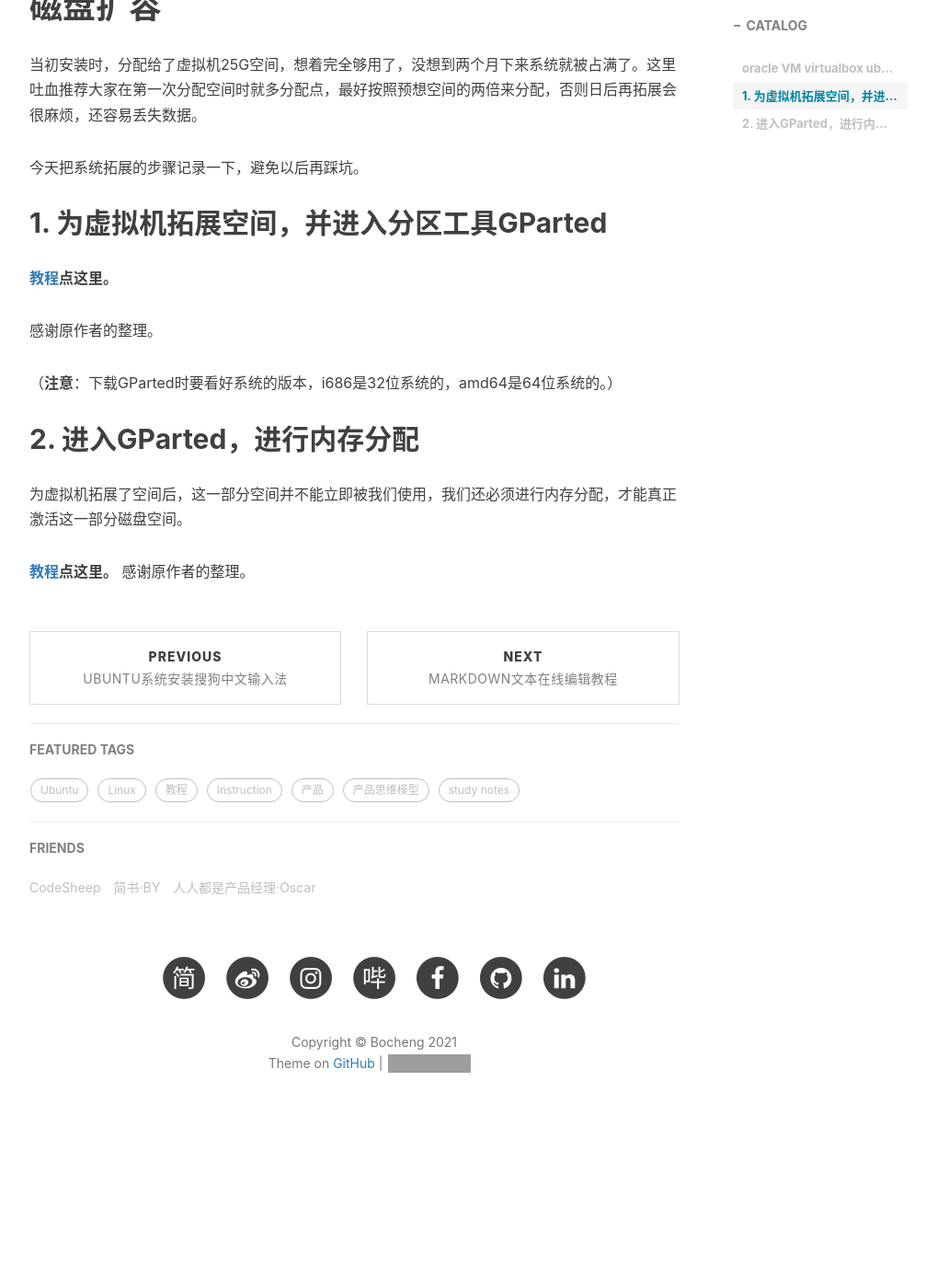
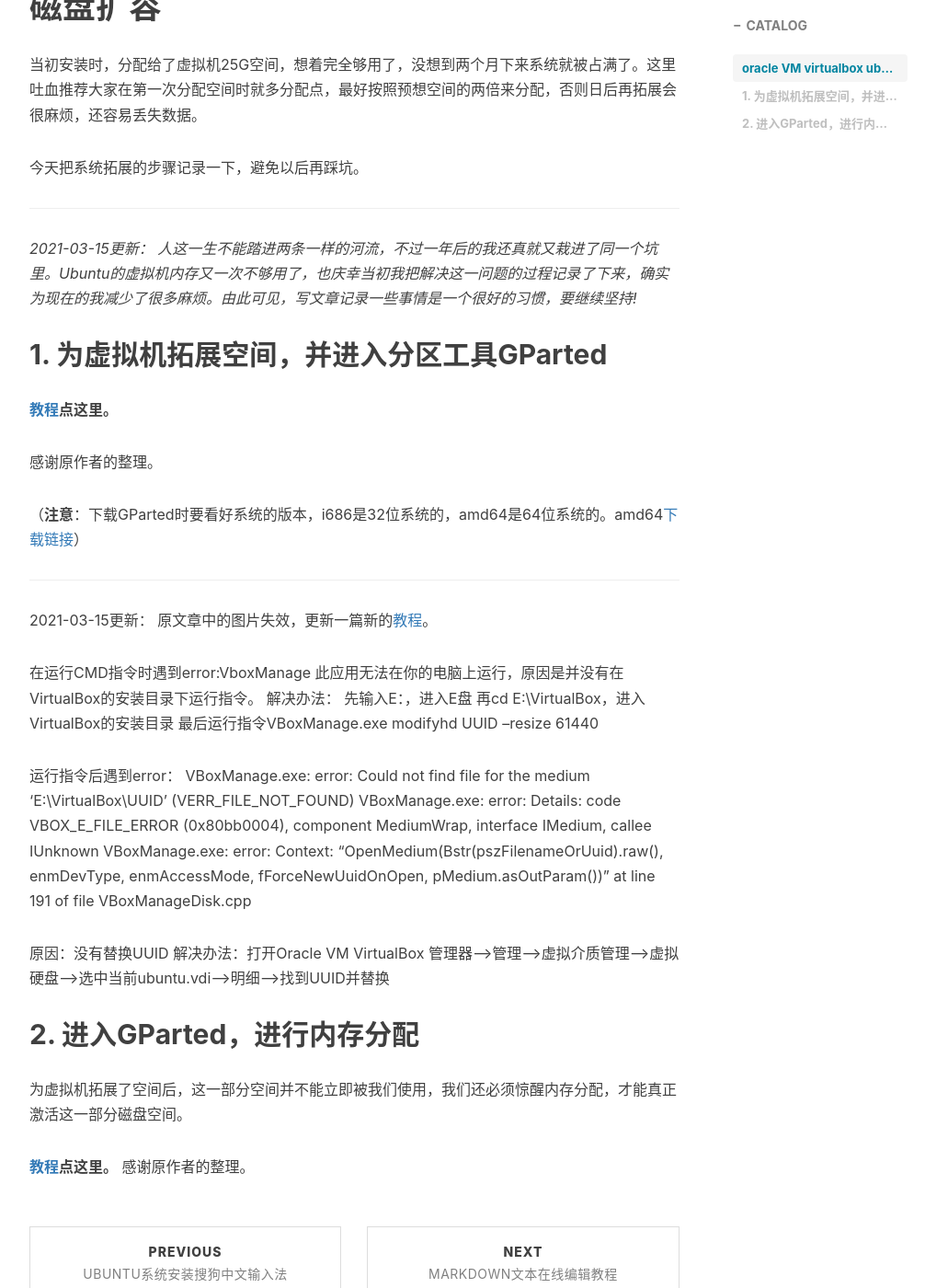
Before and after one commit to Bocheng-J/Bocheng-J.github.io, a Jekyll site: the page built from _posts/2020-05-27-Ubuntu-系统扩容.md, in a window 1280 px wide and 1400 px high, scrolled down 685 px. Shown: the whole window at 92% size, without its empty margins (233-1239 px from the left). Built offline with Jekyll 4.4.1, drawn with Linux system fonts in a browser that asks for light colours; nearby versions of some CDN libraries; comment, search, counter and statistics services are not loaded; before the commit the page ends 1945 px from its top, so only the background shows below that; grey boxes are pictures that could not be loaded.

Commit message:
modify post

```diff
--- a/_posts/2020-05-27-Ubuntu-系统扩容.md
+++ b/_posts/2020-05-27-Ubuntu-系统扩容.md
@@ -19,17 +19,39 @@ tags:
 
 今天把系统拓展的步骤记录一下，避免以后再踩坑。
 
+----------
+*2021-03-15更新：
+人这一生不能踏进两条一样的河流，不过一年后的我还真就又栽进了同一个坑里。Ubuntu的虚拟机内存又一次不够用了，也庆幸当初我把解决这一问题的过程记录了下来，确实为现在的我减少了很多麻烦。由此可见，写文章记录一些事情是一个很好的习惯，要继续坚持!*
+
+
 ## 1. 为虚拟机拓展空间，并进入分区工具GParted
 
 **[教程](https://segmentfault.com/a/1190000004990372)点这里。**
 
 感谢原作者的整理。
 
-（**注意**：下载GParted时要看好系统的版本，i686是32位系统的，amd64是64位系统的。）
+（**注意**：下载GParted时要看好系统的版本，i686是32位系统的，amd64是64位系统的。amd64[下载链接](https://sourceforge.net/projects/gparted/files/gparted-live-stable/1.2.0-1/gparted-live-1.2.0-1-amd64.iso/download?use_mirror=altushost-swe)）
 
+-----------------------------------
+2021-03-15更新：
+原文章中的图片失效，更新一篇新的[教程](https://blog.csdn.net/weixin_33743880/article/details/89424241)。
+
+在运行CMD指令时遇到error:VboxManage 此应用无法在你的电脑上运行，原因是并没有在VirtualBox的安装目录下运行指令。
+解决办法：
+先输入E：，进入E盘
+再cd E:\VirtualBox，进入VirtualBox的安装目录
+最后运行指令VBoxManage.exe modifyhd UUID --resize 61440
+
+运行指令后遇到error：
+VBoxManage.exe: error: Could not find file for the medium 'E:\VirtualBox\UUID' (VERR_FILE_NOT_FOUND)
+VBoxManage.exe: error: Details: code VBOX_E_FILE_ERROR (0x80bb0004), component MediumWrap, interface IMedium, callee IUnknown
+VBoxManage.exe: error: Context: "OpenMedium(Bstr(pszFilenameOrUuid).raw(), enmDevType, enmAccessMode, fForceNewUuidOnOpen, pMedium.asOutParam())" at line 191 of file VBoxManageDisk.cpp
+
+原因：没有替换UUID
+解决办法：打开Oracle VM VirtualBox 管理器-->管理-->虚拟介质管理-->虚拟硬盘-->选中当前ubuntu.vdi-->明细-->找到UUID并替换
 
 ## 2. 进入GParted，进行内存分配
-为虚拟机拓展了空间后，这一部分空间并不能立即被我们使用，我们还必须进行内存分配，才能真正激活这一部分磁盘空间。
+为虚拟机拓展了空间后，这一部分空间并不能立即被我们使用，我们还必须惊醒内存分配，才能真正激活这一部分磁盘空间。
 
 **[教程](https://www.cnblogs.com/yuanlibin/p/9207671.html)点这里。**
 感谢原作者的整理。
```
Also changed, not shown: 2 other files.
